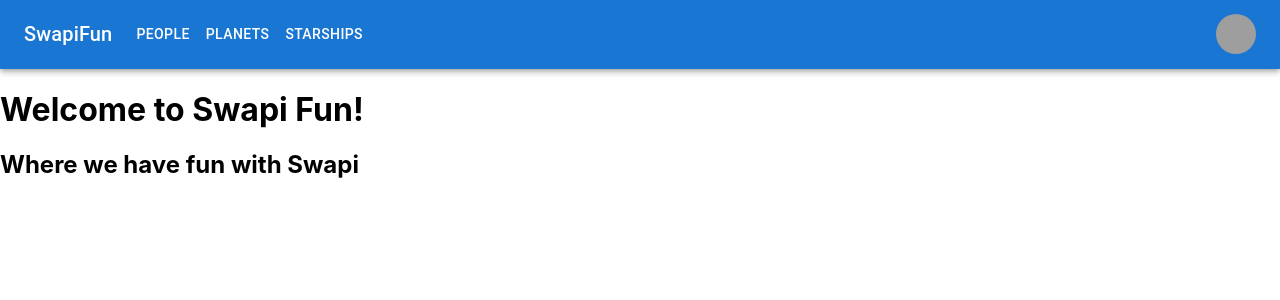
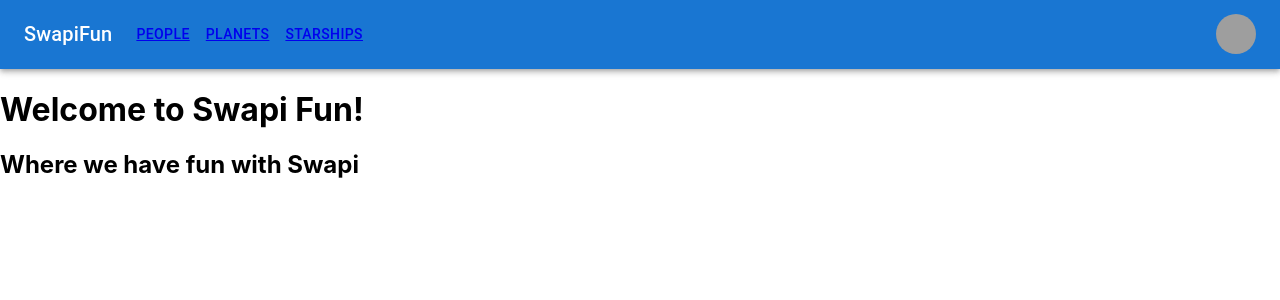
Before and after one commit to cmwilson21/swapi-fun-project, a React (Create React App) app: page / in a window 1280 px wide. Shown: the top 300 px of the page. Built offline with nearby package versions, Linux system fonts and the light colour scheme; grey boxes are pictures that could not be loaded.

Commit message:
fixed some of the button isses

```diff
--- a/src/components/NavBar.js
+++ b/src/components/NavBar.js
@@ -11,8 +11,13 @@ import Avatar from "@mui/material/Avatar";
 import Button from "@mui/material/Button";
 import Tooltip from "@mui/material/Tooltip";
 import MenuItem from "@mui/material/MenuItem";
+import { NavLink } from "react-router-dom";
 
-const pages = ["People", "Planets", "Starships"];
+const pages = [
+  { title: "People", link: "/people" },
+  { title: "Planets", link: "/planets" },
+  { title: "Starships", link: "/starships" },
+];
 const settings = ["Profile", "Account", "Dashboard", "Logout"];
 
 const ResponsiveAppBar = () => {
@@ -77,8 +82,14 @@ const ResponsiveAppBar = () => {
               }}
             >
               {pages.map((page) => (
-                <MenuItem key={page} onClick={handleCloseNavMenu}>
-                  <Typography textAlign="center">{page}</Typography>
+                <MenuItem
+                  // key={page}
+                  id={page.title}
+                  onClick={handleCloseNavMenu}
+                >
+                  <Typography textAlign="center">
+                    <NavLink to={page.link}>{page.title}</NavLink>
+                  </Typography>
                 </MenuItem>
               ))}
             </Menu>
@@ -89,16 +100,17 @@ const ResponsiveAppBar = () => {
             component="div"
             sx={{ flexGrow: 1, display: { xs: "flex", md: "none" } }}
           >
-            Swapi Fun
+            <NavLink to="/">SwapiFun</NavLink>
           </Typography>
           <Box sx={{ flexGrow: 1, display: { xs: "none", md: "flex" } }}>
             {pages.map((page) => (
               <Button
-                key={page}
+                // key={page}
+                id={page.title}
                 onClick={handleCloseNavMenu}
                 sx={{ my: 2, color: "white", display: "block" }}
               >
-                {page}
+                <NavLink to={page.link}>{page.title}</NavLink>
               </Button>
             ))}
           </Box>
```
